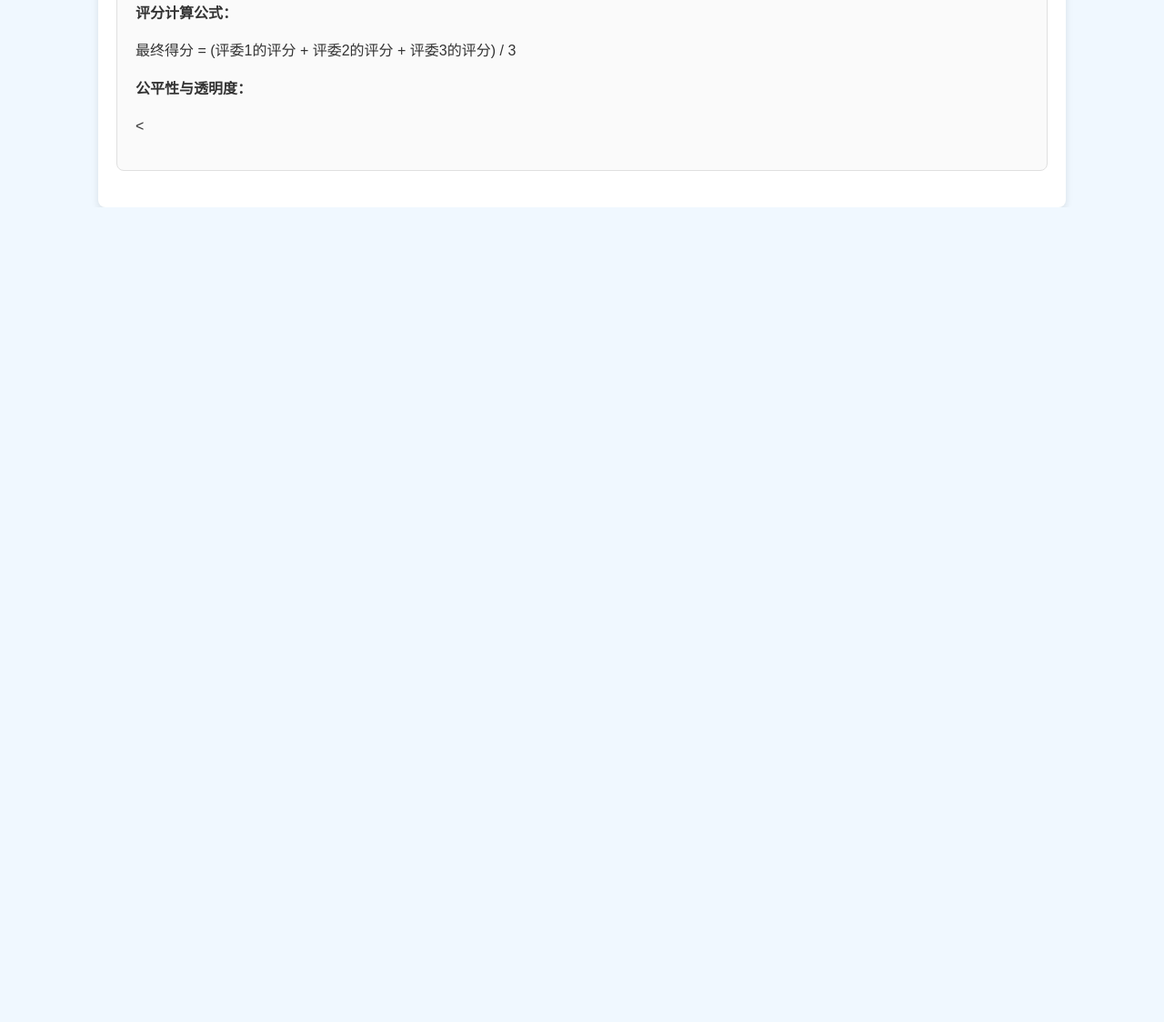
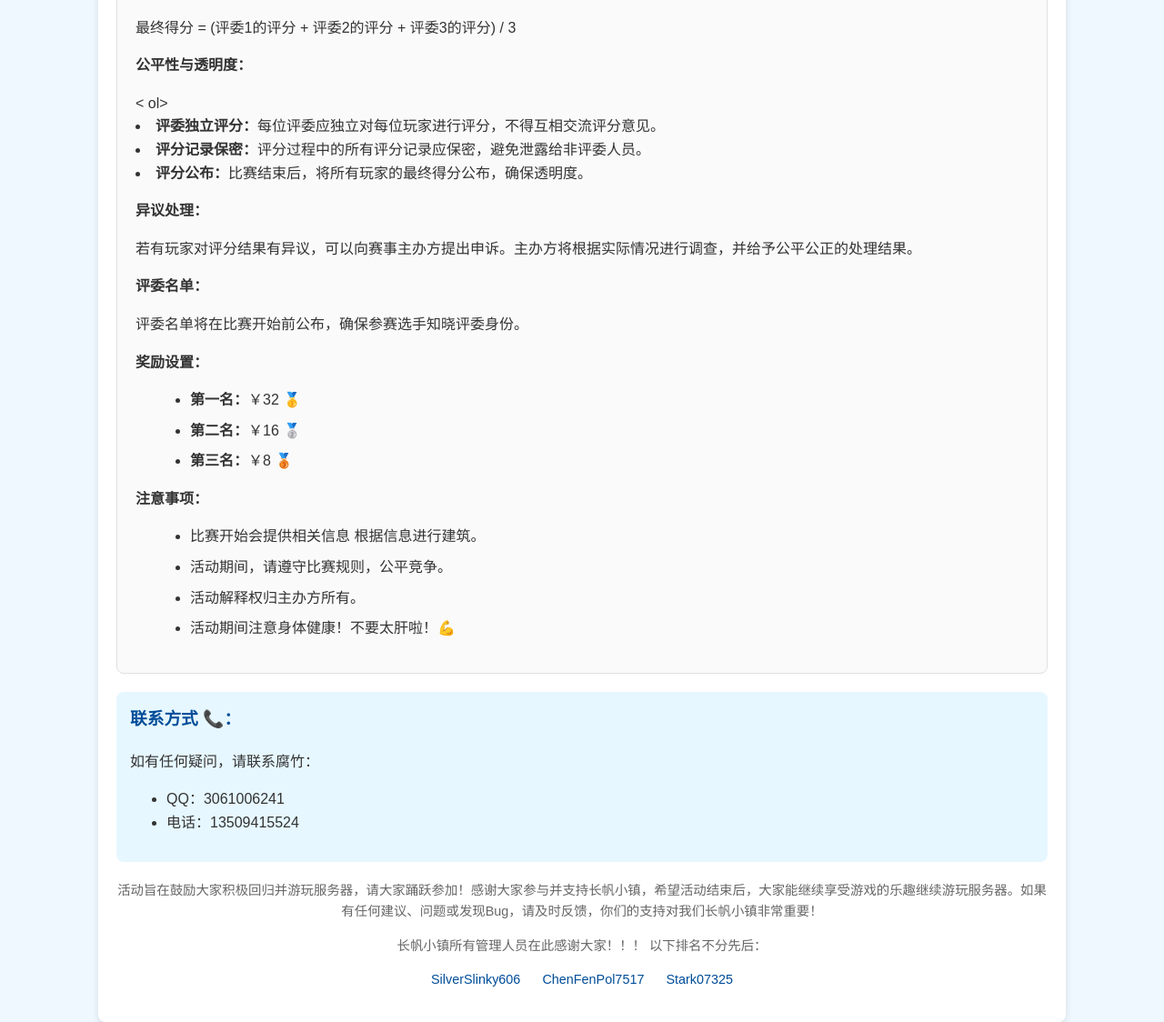
Before and after one commit to ShoKo-oo/stark07325.github.io, a plain HTML site: page index.html in a window 1280 px wide. Shown: the part 2059-3183 px from the top of the page at 91% size. Before the commit the page ends 2287 px from the top, so only its background shows below. Drawn offline with Linux system fonts and the light colour scheme.

Commit message:
Update index.html

````diff
--- a/index.html
+++ b/index.html
@@ -1,6 +1,3 @@
-在适当的地方加入 emoji 可以使页面更生动活泼。以下是添加了 emoji 的 HTML 代码：
-
-```html
 <!DOCTYPE html>
 <html lang="zh">
 <head>
@@ -187,3 +184,63 @@
         <div class="section">
             <p><strong>公平性与透明度：</strong></p>
             <
+
+ol>
+                <li><strong>评委独立评分：</strong>每位评委应独立对每位玩家进行评分，不得互相交流评分意见。</li>
+                <li><strong>评分记录保密：</strong>评分过程中的所有评分记录应保密，避免泄露给非评委人员。</li>
+                <li><strong>评分公布：</strong>比赛结束后，将所有玩家的最终得分公布，确保透明度。</li>
+            </ol>
+        </div>
+
+        <div class="section">
+            <p><strong>异议处理：</strong></p>
+            <p>若有玩家对评分结果有异议，可以向赛事主办方提出申诉。主办方将根据实际情况进行调查，并给予公平公正的处理结果。</p>
+        </div>
+
+        <div class="section">
+            <p><strong>评委名单：</strong></p>
+            <p>评委名单将在比赛开始前公布，确保参赛选手知晓评委身份。</p>
+        </div>
+
+        <div class="section">
+            <p><strong>奖励设置：</strong></p>
+            <ul>
+                <li><strong>第一名：</strong>￥32 🥇</li>
+                <li><strong>第二名：</strong>￥16 🥈</li>
+                <li><strong>第三名：</strong>￥8 🥉</li>
+            </ul>
+        </div>
+
+        <div class="section">
+            <p><strong>注意事项：</strong></p>
+            <ul>
+                <li>比赛开始会提供相关信息 根据信息进行建筑。</li>
+                <li>活动期间，请遵守比赛规则，公平竞争。</li>
+                <li>活动解释权归主办方所有。</li>
+                <li>活动期间注意身体健康！不要太肝啦！💪</li>
+            </ul>
+        </div>
+    </div>
+
+    <div class="contact">
+        <h3>联系方式 📞：</h3>
+        <p>如有任何疑问，请联系腐竹：</p>
+        <ul>
+            <li>QQ：3061006241</li>
+            <li>电话：13509415524</li>
+        </ul>
+    </div>
+
+    <div class="footer">
+        <p>活动旨在鼓励大家积极回归并游玩服务器，请大家踊跃参加！感谢大家参与并支持长帆小镇，希望活动结束后，大家能继续享受游戏的乐趣继续游玩服务器。如果有任何建议、问题或发现Bug，请及时反馈，你们的支持对我们长帆小镇非常重要！</p>
+        <p>长帆小镇所有管理人员在此感谢大家！！！ 以下排名不分先后：</p>
+        <ul>
+            <li>SilverSlinky606</li>
+            <li>ChenFenPol7517</li>
+            <li>Stark07325</li>
+        </ul>
+    </div>
+</div>
+
+</body>
+</html>
````
